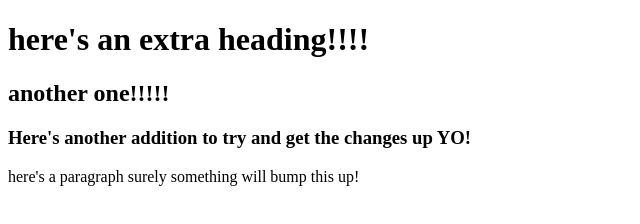
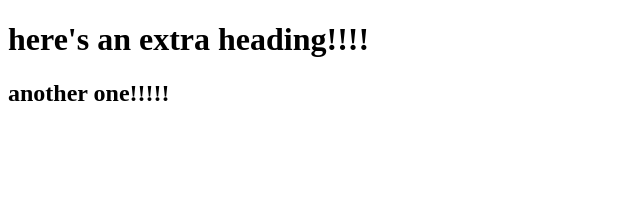
Before and after one commit to Sully2391/cltestrepo, a plain HTML site: page index.html in a window 1280 px wide. Shown: the whole page, without its empty margins (0-640 px from the left). Drawn offline with Linux system fonts and the light colour scheme.

Commit message:
yada yada

```diff
--- a/index.html
+++ b/index.html
@@ -11,7 +11,6 @@
     <h2>another one!!!!!</h2>
 </head>
 <body>
-    <h3>Here's another addition to try and get the changes up YO!</h3>
-        <p>here's a paragraph surely something will bump this up!</p>
+
 </body>
 </html>
```
